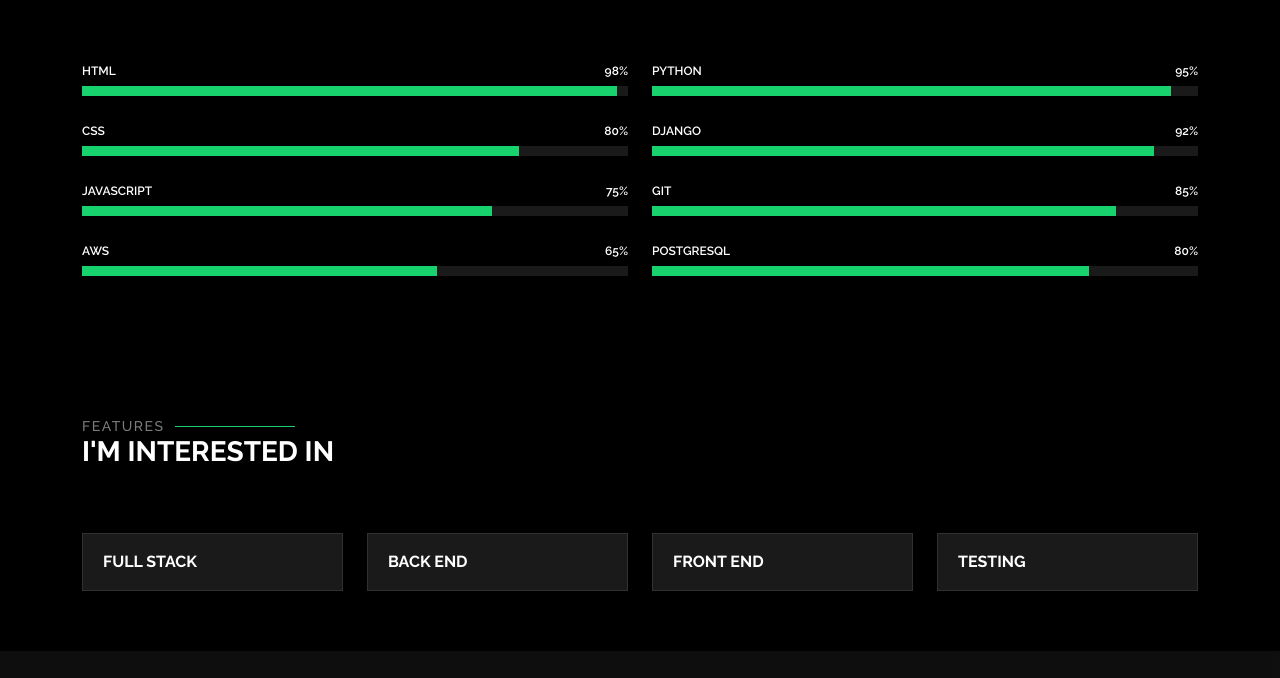
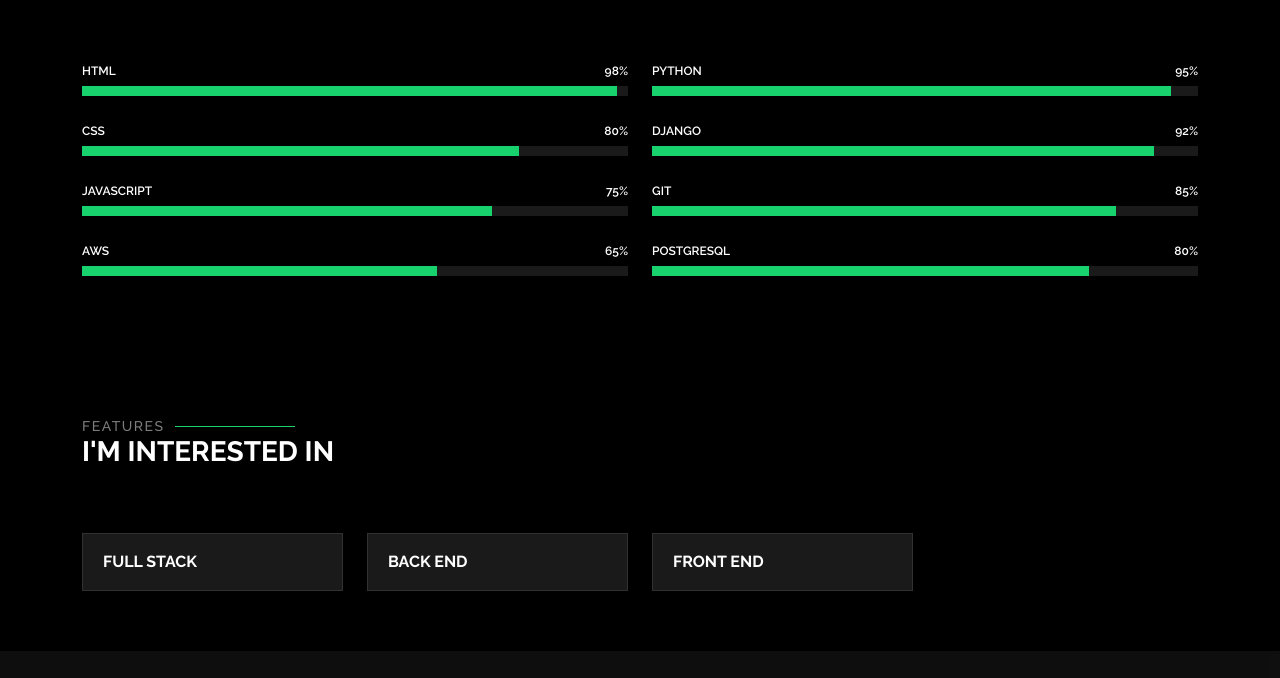
Before and after one commit to Abhijith-24/Portfolio-Website, a plain HTML site: page about.html in a window 1280 px wide. Shown: the part 109-787 px from the top of the page. Drawn offline with Linux system fonts and the light colour scheme.

Commit message:
Update about.html

```diff
--- a/about.html
+++ b/about.html
@@ -170,11 +170,6 @@
             </div>
           </div><!-- End Feature Item -->
 
-          <div class="col-lg-3 col-md-4" data-aos="fade-up" data-aos-delay="400">
-            <div class="features-item">
-
-              <h3><a href="" class="stretched-link">TESTING</a></h3>
-            </div>
 
           </div><!-- End Feature Item -->
 
```
